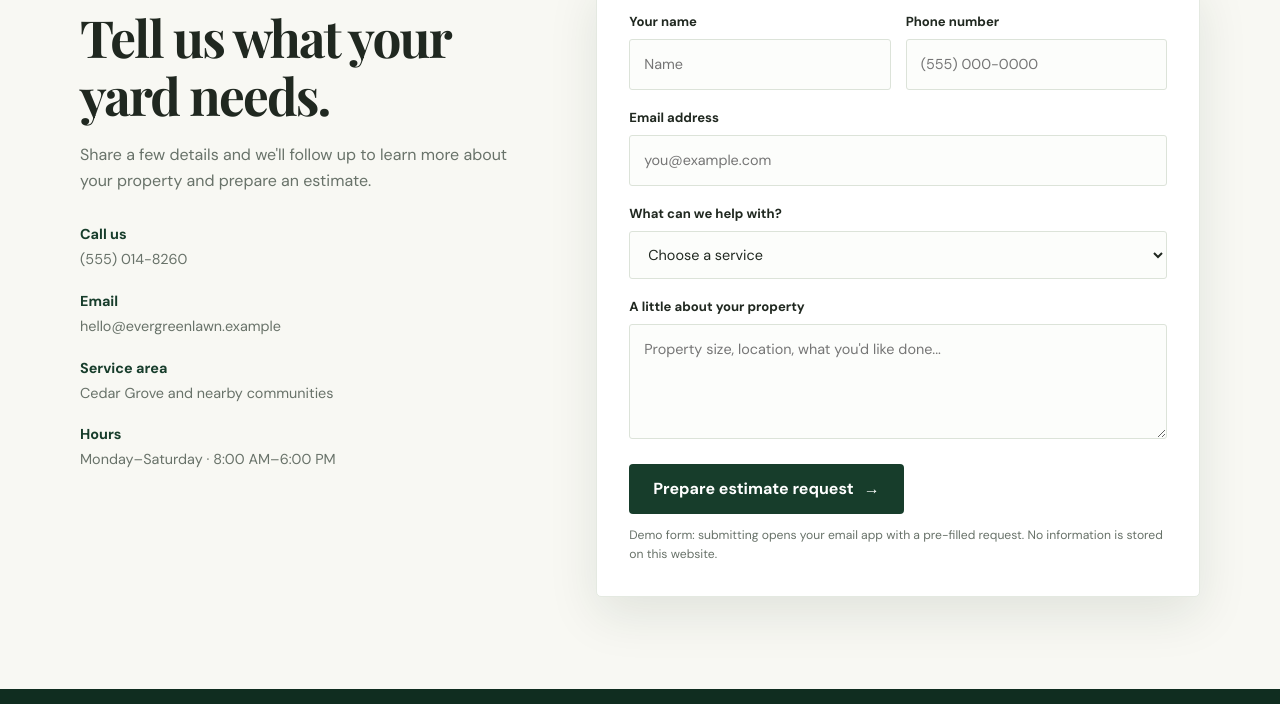
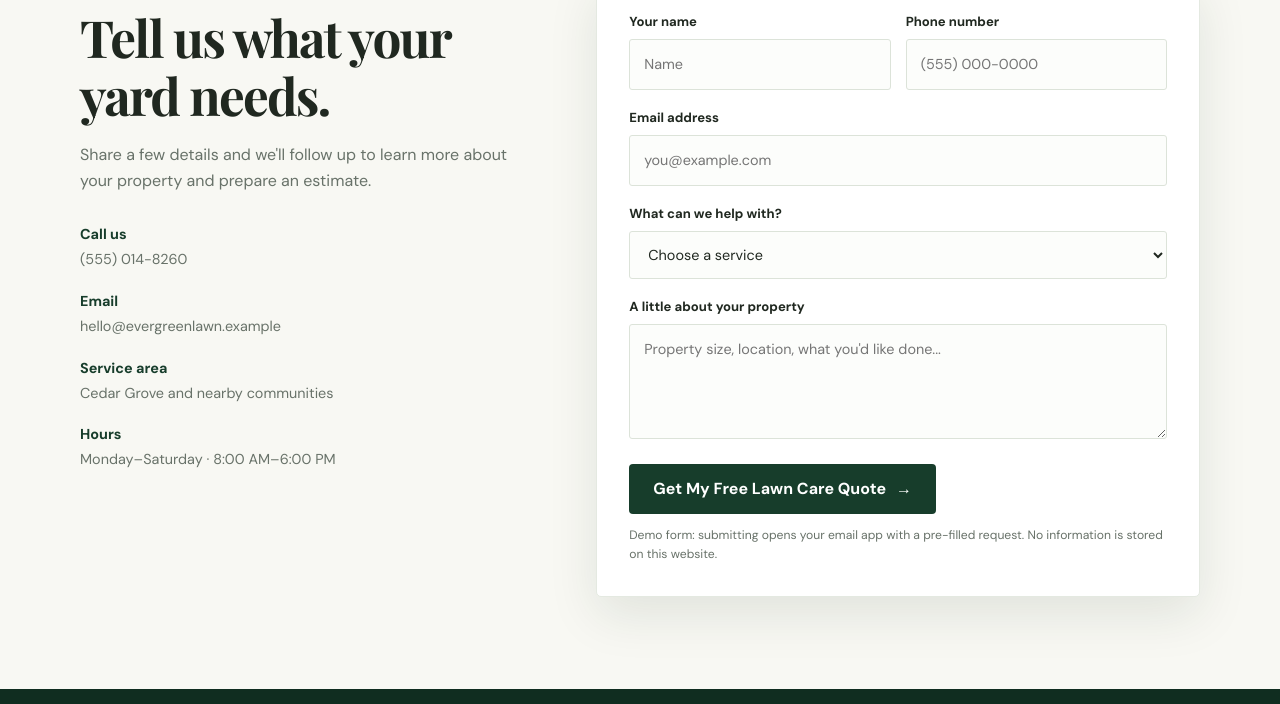
Before and after one commit to LandenB08/my-website-portfolio, a plain HTML site: page index.html in a window 1280 px wide. Shown: the part 4268-4972 px from the top of the page. Drawn offline with nearby package versions, Linux system fonts and the light colour scheme.

Commit message:
Update index.html

```diff
--- a/index.html
+++ b/index.html
@@ -356,7 +356,7 @@
           </select>
           <label for="message">A little about your property</label>
           <textarea id="message" name="message" placeholder="Property size, location, what you'd like done..."></textarea>
-          <button class="button" type="submit">Prepare estimate request <span>→</span></button>
+          <button class="button" type="submit">Get My Free Lawn Care Quote <span>→</span></button>
           <p class="form-note" id="formNote">Demo form: submitting opens your email app with a pre-filled request. No information is stored on this website.</p>
         </form>
       </div>
```
